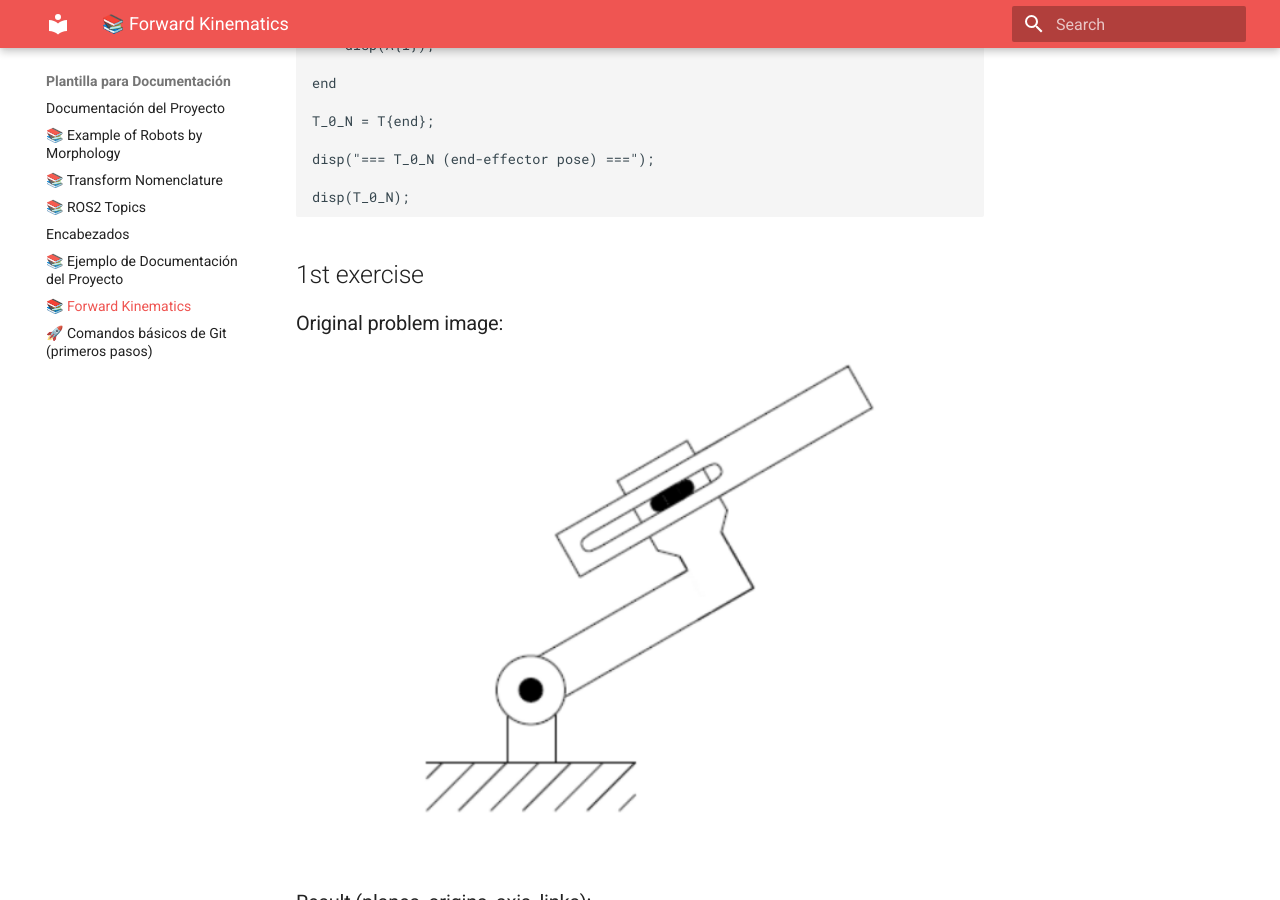
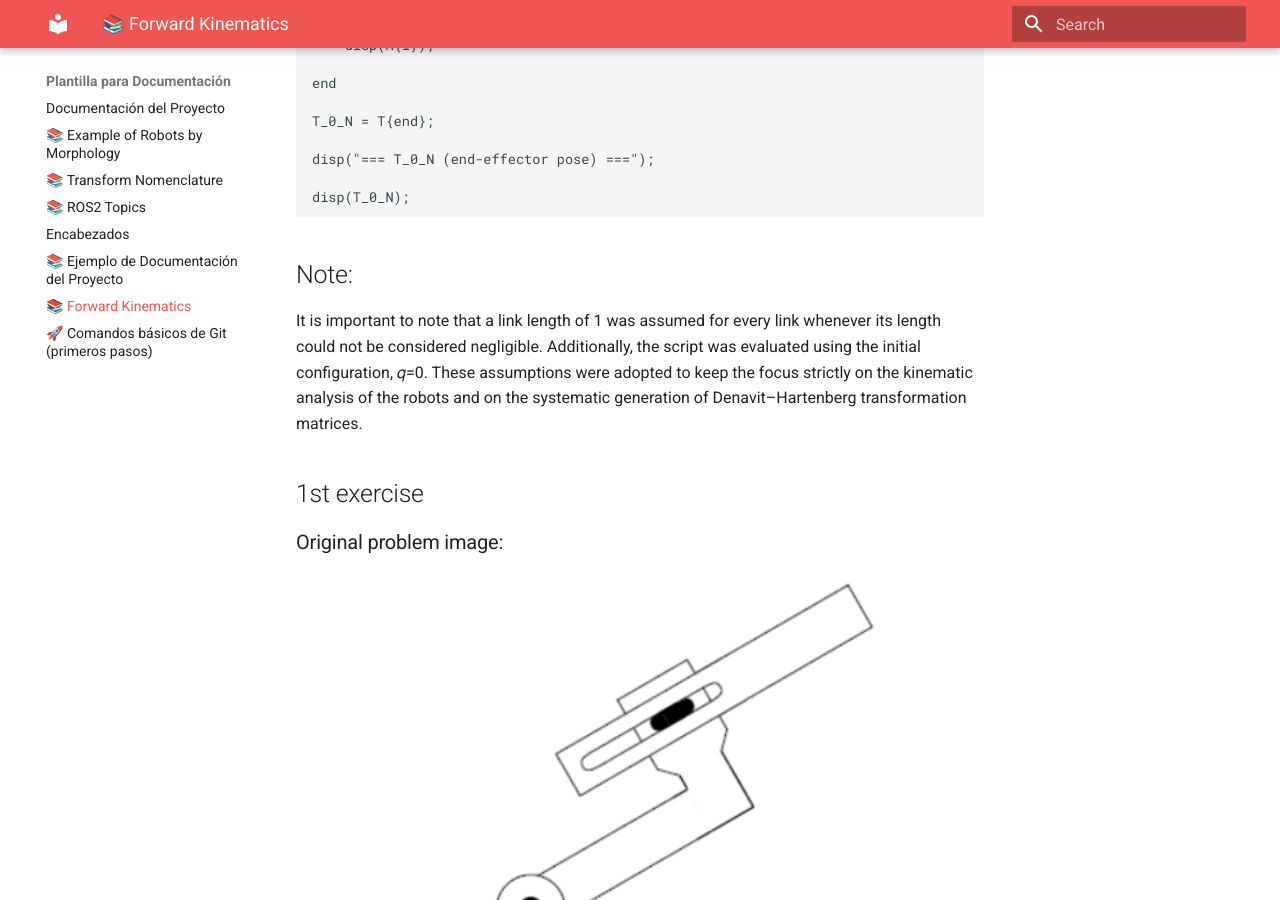
Before and after one commit to leozam26-gif/Applied-Robotics, an MkDocs documentation site: the page built from docs/forward kinematics.md, in a window 1280 px wide and 900 px high, scrolled down 2833 px. Built offline with MkDocs 1.6.1 and Material for MkDocs 9.7.7, drawn with Linux system fonts in a browser that asks for light colours.

Commit message:
addednote

````diff
--- a/docs/forward kinematics.md
+++ b/docs/forward kinematics.md
@@ -142,7 +142,8 @@ disp("=== T_0_N (end-effector pose) ===");
 disp(T_0_N);
 
 ```
-
+## Note:
+It is important to note that a link length of 1 was assumed for every link whenever its length could not be considered negligible. Additionally, the script was evaluated using the initial configuration, 𝑞=0. These assumptions were adopted to keep the focus strictly on the kinematic analysis of the robots and on the systematic generation of Denavit–Hartenberg transformation matrices.
 ## 1st exercise
 
 ### Original problem image:
````
